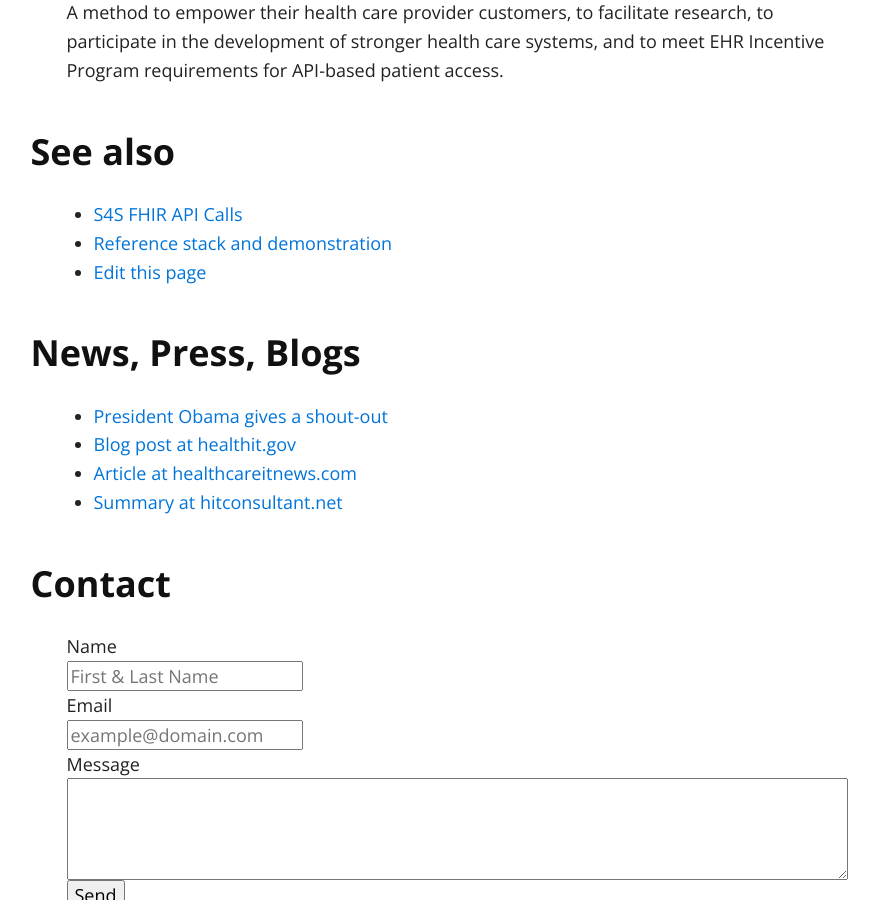
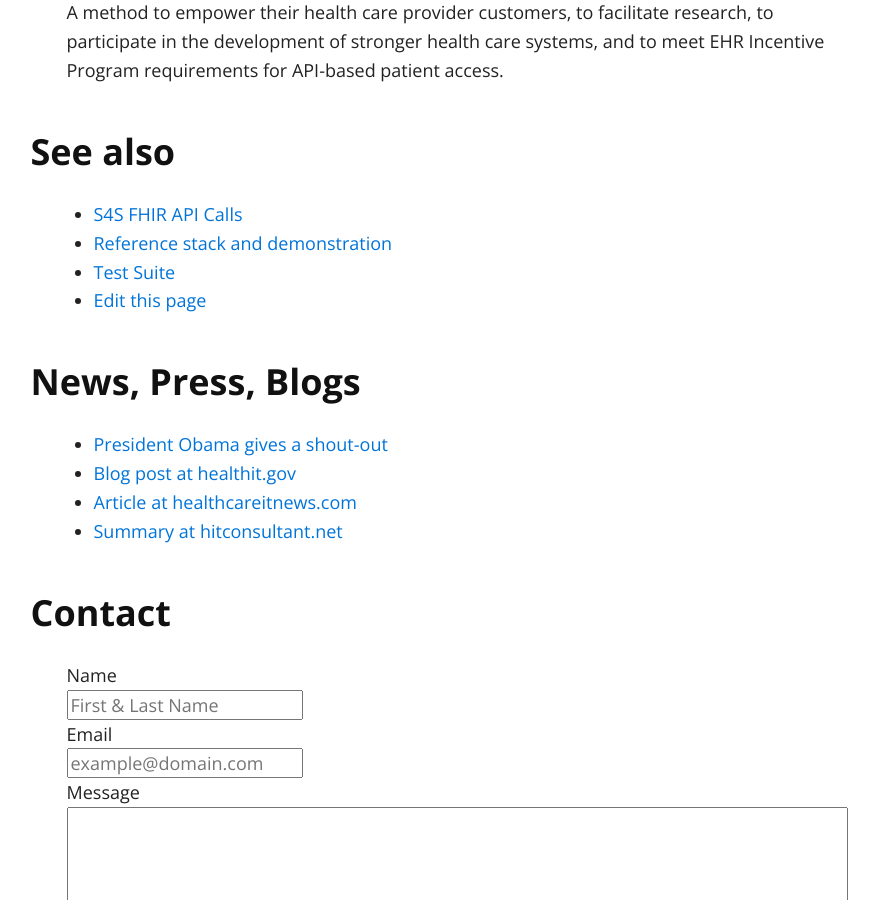
Before and after one commit to sync-for-science/sync-for-science.github.io, a Jekyll site: the page built from index.md, in a window 1280 px wide and 900 px high, scrolled down 1184 px. Shown: the whole window, without its empty margins (186-1065 px from the left). Built offline with Jekyll 4.4.1, drawn with Linux system fonts in a browser that asks for light colours; nearby versions of some CDN libraries.

Commit message:
Add link to test suite

```diff
--- a/index.md
+++ b/index.md
@@ -45,6 +45,7 @@ and to meet EHR Incentive Program requirements for API-based patient access.
 
 * [S4S FHIR API Calls](./api-calls)
 * [Reference stack and demonstration](https://demo.syncfor.science/)
+* [Test Suite](https://tests.demo.syncfor.science/)
 * [Edit this page](https://github.com/sync-for-science/sync-for-science.github.io/edit/master/index.md)
 
 ### News, Press, Blogs
```
